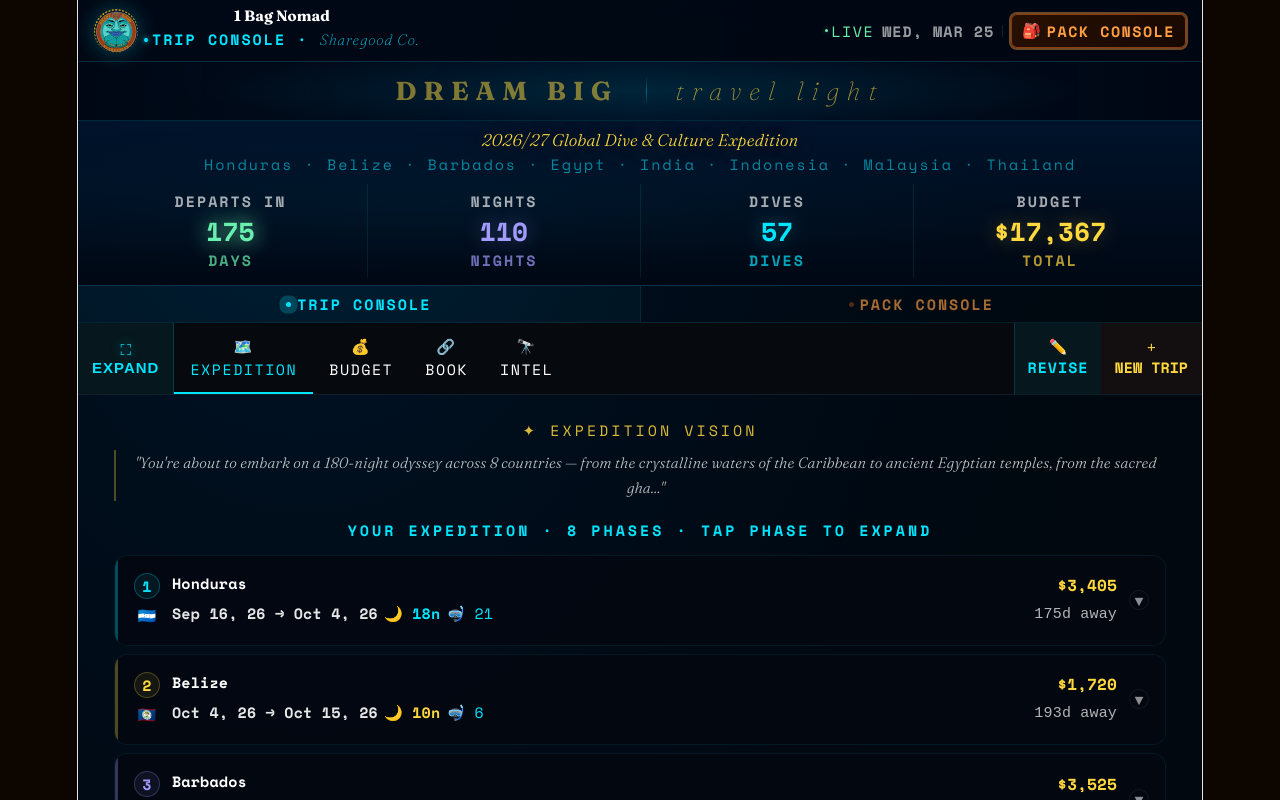
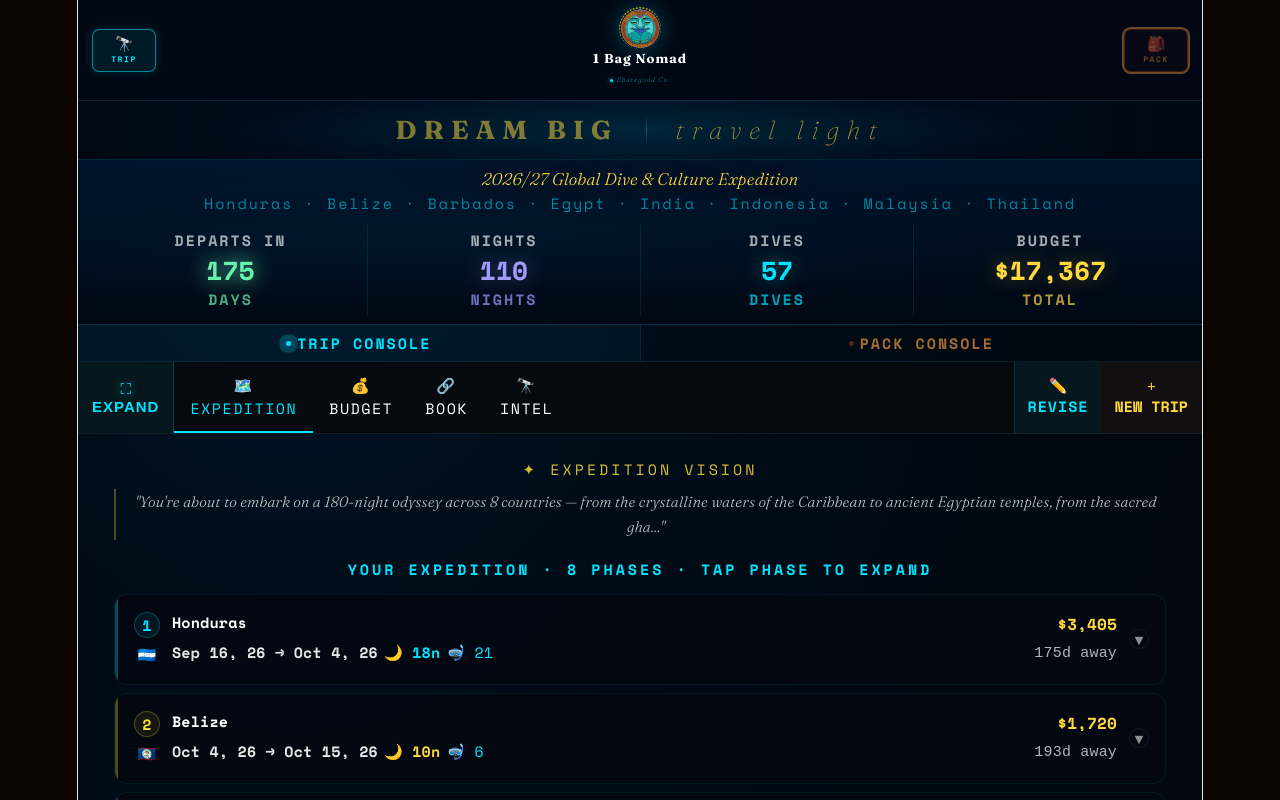
Before and after one commit to mikolangelo2-art/1-Bag-Nomad, a React (Vite) app: page / in a window 1280 px wide. Shown: the top 800 px of the page. Built offline with nearby package versions, Linux system fonts and the light colour scheme.

Commit message:
feat: centered header logo, flanking TRIP/PACK console buttons

```diff
--- a/src/App.jsx
+++ b/src/App.jsx
@@ -284,7 +284,7 @@ function SharegoodLogo({size=40,opacity=1,glowColor="rgba(169,70,29,0.5)",animat
 }
 
 // ─── ConsoleHeader ────────────────────────────────────────────────
-function ConsoleHeader({console:which,isMobile,rightSlot,children}) {
+function ConsoleHeader({console:which,isMobile,rightSlot,onTripConsole,onPackConsole,children}) {
   const isDream=which==="dream", isTrip=which==="trip", isPack=which==="pack";
   const bg=isDream?"rgba(8,6,0,0.85)":isTrip?"rgba(0,8,20,0.92)":"rgba(20,8,0,0.95)";
   const bc=isDream?"rgba(169,70,29,0.45)":isTrip?"rgba(0,229,255,0.15)":"rgba(196,87,30,0.5)";
@@ -300,19 +300,68 @@ function ConsoleHeader({console:which,isMobile,rightSlot,children}) {
   const logoGlow=isDream?"rgba(169,70,29,0.55)":isTrip?"rgba(0,229,255,0.35)":"rgba(196,87,30,0.5)";
   const radial=isDream?"rgba(169,70,29,0.4)":isTrip?"rgba(0,229,255,0.1)":"rgba(169,70,29,0.52)";
   const divLine=isDream?"rgba(255,217,61,0.5)":isTrip?"rgba(0,229,255,0.35)":"rgba(255,159,67,0.4)";
+
+  // Console nav buttons — only shown on trip/pack consoles
+  const TripBtn = ({active}) => (
+    <button onClick={active ? undefined : onTripConsole} style={{
+      display:"flex",flexDirection:"column",alignItems:"center",justifyContent:"center",gap:2,
+      padding:isMobile?"5px 8px":"6px 12px",borderRadius:7,
+      border:active?"1px solid rgba(0,229,255,0.55)":"1px solid rgba(0,229,255,0.25)",
+      background:active?"rgba(0,229,255,0.08)":"rgba(0,229,255,0.03)",
+      color:active?"#00E5FF":"rgba(0,229,255,0.45)",
+      cursor:active?"default":"pointer",fontFamily:"'Space Mono',monospace",fontWeight:700,
+      animation:active?"none":"consolePulse 3s ease-in-out infinite",
+      minHeight:isMobile?34:38,minWidth:isMobile?52:64,flexShrink:0,
+      boxShadow:active?"0 0 10px rgba(0,229,255,0.15)":"none",
+      transition:"all 0.2s",
+    }}>
+      <span style={{fontSize:isMobile?13:15,lineHeight:1}}>🔭</span>
+      <span style={{fontSize:isMobile?7:8,letterSpacing:1.5,whiteSpace:"nowrap"}}>{isMobile?"TRIP":"TRIP"}</span>
+    </button>
+  );
+  const PackBtn = ({active}) => (
+    <button onClick={active ? undefined : onPackConsole} style={{
+      display:"flex",flexDirection:"column",alignItems:"center",justifyContent:"center",gap:2,
+      padding:isMobile?"5px 8px":"6px 12px",borderRadius:7,
+      border:active?"1px solid rgba(196,87,30,0.65)":"1px solid rgba(196,87,30,0.28)",
+      background:active?"rgba(196,87,30,0.1)":"rgba(196,87,30,0.03)",
+      color:active?"#FF9F43":"rgba(255,159,67,0.4)",
+      cursor:active?"default":"pointer",fontFamily:"'Space Mono',monospace",fontWeight:700,
+      animation:active?"none":"launchPulse 3s ease-in-out infinite",
+      minHeight:isMobile?34:38,minWidth:isMobile?52:64,flexShrink:0,
+      boxShadow:active?"0 0 10px rgba(196,87,30,0.2)":"none",
+      transition:"all 0.2s",
+    }}>
+      <span style={{fontSize:isMobile?13:15,lineHeight:1}}>🎒</span>
+      <span style={{fontSize:isMobile?7:8,letterSpacing:1.5,whiteSpace:"nowrap"}}>{isMobile?"PACK":"PACK"}</span>
+    </button>
+  );
+
   return (
     <div style={{background:bg,borderBottom:`1px solid ${bc}`,backdropFilter:"blur(10px)",flexShrink:0}}>
-      <div style={{display:"flex",alignItems:"center",padding:isMobile?"5px 8px":"8px 16px",gap:6}}>
-        <SharegoodLogo size={isMobile?28:44} opacity={0.88} glowColor={logoGlow} animate={isDream}/>
-        <div style={{display:"flex",flexDirection:"column",gap:3,flexShrink:0}}>
-          <div style={{fontFamily:"'Fraunces',serif",fontSize:isMobile?10:15,fontWeight:700,color:"#FFF",letterSpacing:0,lineHeight:1}}>1 Bag Nomad</div>
-          <div style={{display:"flex",alignItems:"center",gap:4}}>
-            <div style={{width:4,height:4,borderRadius:"50%",background:dot,boxShadow:`0 0 5px ${dot}`}}/>
-            <div style={{fontSize:15,fontWeight:700,color:sub,letterSpacing:2,fontFamily:"'Space Mono',monospace"}}>{sublabel} · <span style={{fontFamily:"'Fraunces',serif",fontWeight:100,fontStyle:"italic",letterSpacing:1}}>Sharegood Co.</span></div>
-          </div>
-        </div>
-        <div style={{flex:1}}/>{rightSlot}
+      {/* Top row: [left slot] [center: logo+wordmark] [right slot] */}
+      <div style={{display:"flex",alignItems:"center",padding:isMobile?"5px 8px":"7px 14px",gap:6}}>
+        {/* Left slot */}
+        <div style={{flex:1,display:"flex",alignItems:"center",justifyContent:"flex-start"}}>
+          {(isTrip||isPack) ? <TripBtn active={isTrip}/> : rightSlot}
+        </div>
+        {/* Center: logo + wordmark */}
+        <div style={{display:"flex",flexDirection:"column",alignItems:"center",gap:3,flexShrink:0}}>
+          <SharegoodLogo size={isMobile?30:42} opacity={0.88} glowColor={logoGlow} animate={isDream}/>
+          <div style={{textAlign:"center"}}>
+            <div style={{fontFamily:"'Fraunces',serif",fontSize:isMobile?10:13,fontWeight:700,color:"#FFF",letterSpacing:1,lineHeight:1}}>1 Bag Nomad</div>
+            <div style={{display:"flex",alignItems:"center",justifyContent:"center",gap:4,marginTop:2}}>
+              <div style={{width:3,height:3,borderRadius:"50%",background:dot,boxShadow:`0 0 4px ${dot}`}}/>
+              <div style={{fontFamily:"'Fraunces',serif",fontWeight:100,fontStyle:"italic",fontSize:isMobile?6:7,color:sub,letterSpacing:1}}>Sharegood Co.</div>
+            </div>
+          </div>
+        </div>
+        {/* Right slot */}
+        <div style={{flex:1,display:"flex",alignItems:"center",justifyContent:"flex-end"}}>
+          {(isTrip||isPack) ? <PackBtn active={isPack}/> : rightSlot}
+        </div>
       </div>
+      {/* Tagline bar */}
       <div style={{display:"flex",alignItems:"center",justifyContent:"center",gap:isMobile?10:28,padding:isMobile?"10px 14px":"14px 32px",borderTop:`1px solid ${bc}`,background:`linear-gradient(90deg,transparent,${isDream?"rgba(32,15,0,0.75)":isTrip?"rgba(0,20,45,0.65)":"rgba(40,16,0,0.65)"},transparent)`,position:"relative",overflow:"hidden"}}>
         <div style={{position:"absolute",top:"50%",left:"50%",transform:"translate(-50%,-50%)",width:"80%",height:80,background:`radial-gradient(ellipse,${radial} 0%,transparent 70%)`,pointerEvents:"none"}}/>
         <div style={{fontFamily:"'Fraunces',serif",fontSize:dbSize,fontWeight:dbWeight,color:dbColor,letterSpacing:isMobile?0:7,lineHeight:1,whiteSpace:"nowrap",textShadow:isDream?"0 0 32px rgba(255,217,61,0.7),0 0 64px rgba(169,70,29,0.4)":"none",position:"relative",textTransform:"uppercase"}}>Dream Big</div>
@@ -1070,14 +1119,7 @@ function MissionConsole({tripData,onNewTrip,onRevise,onPackConsole,isFullscreen,
 
   return(
     <div className="mc-root" style={{animation:"fadeIn 0.6s ease both"}}>
-      {!isFullscreen&&<ConsoleHeader console="trip" isMobile={isMobile} rightSlot={
-        <div style={{display:"flex",alignItems:"center",gap:isMobile?6:8,flexShrink:0}}>
-          {!isMobile&&<><div style={{display:"flex",alignItems:"center",gap:3}}><div style={{width:3,height:3,borderRadius:"50%",background:"#69F0AE",boxShadow:"0 0 5px #69F0AE80"}}/><span style={{fontSize:15,color:"#69F0AE",letterSpacing:1.5,fontFamily:"'Space Mono',monospace"}}>LIVE</span></div><div style={{fontSize:15,color:"rgba(255,255,255,0.6)",letterSpacing:1,fontFamily:"'Space Mono',monospace",fontWeight:700}}>{TODAY.toLocaleDateString("en-US",{weekday:"short",month:"short",day:"numeric"}).toUpperCase()}</div><div style={{width:1,height:12,background:"rgba(0,229,255,0.15)"}}/></>}
-          <button onClick={onPackConsole} style={{display:"flex",flexDirection:"row",alignItems:"center",gap:6,padding:"5px 10px",borderRadius:6,border:"1px solid rgba(196,87,30,0.65)",background:"linear-gradient(135deg,rgba(45,18,0,0.9),rgba(26,9,0,0.85))",color:"#FF9F43",cursor:"pointer",fontFamily:"'Space Mono',monospace",fontWeight:700,animation:"launchPulse 3s ease-in-out infinite",minHeight:34,flexShrink:0}}>
-            <span style={{fontSize:15,lineHeight:1}}>🎒</span><span style={{fontSize:15,letterSpacing:1.5,whiteSpace:"nowrap"}}>{isMobile?"PACK":"PACK CONSOLE"}</span>
-          </button>
-        </div>
-      }/>}
+      {!isFullscreen&&<ConsoleHeader console="trip" isMobile={isMobile} onTripConsole={()=>{}} onPackConsole={onPackConsole}/>}
       {!isFullscreen&&<div style={{padding:isMobile?"8px 12px 6px":"10px 16px 8px",background:"linear-gradient(180deg,rgba(0,20,45,0.95),rgba(0,8,20,0.98))",borderBottom:"1px solid rgba(0,229,255,0.15)",position:"relative",overflow:"hidden"}}>
         <div style={{position:"absolute",inset:0,background:"radial-gradient(ellipse at 30% 50%,rgba(0,229,255,0.04) 0%,transparent 60%)",pointerEvents:"none"}}/>
         {tripData.tripName&&<div style={{marginBottom:isMobile?5:7,position:"relative"}}>
@@ -1463,11 +1505,7 @@ function PackConsole({tripData,onExpedition,isFullscreen,setFullscreen}) {
   return(
     <div style={{fontFamily:"'Space Mono',monospace",background:"radial-gradient(ellipse at 20% 0%,#2d1200 0%,#1a0900 28%,#0d0500 58%,#060200 100%)",minHeight:"100vh",color:"#FFF",display:"flex",flexDirection:"column"}}>
       {/* Header */}
-      {!isFullscreen&&<ConsoleHeader console="pack" isMobile={isMobile} rightSlot={
-        <button onClick={onExpedition} style={{display:"flex",flexDirection:"row",alignItems:"center",gap:6,padding:"5px 10px",borderRadius:6,border:"1px solid rgba(0,229,255,0.55)",background:"linear-gradient(135deg,rgba(0,20,45,0.92),rgba(0,40,70,0.8))",color:"#00E5FF",cursor:"pointer",fontFamily:"'Space Mono',monospace",fontWeight:700,animation:"consolePulse 3s ease-in-out infinite",minHeight:34,flexShrink:0}}>
-          <span style={{fontSize:15,lineHeight:1}}>🔭</span><span style={{fontSize:15,letterSpacing:1.5,whiteSpace:"nowrap"}}>{isMobile?"TRIP":"TRIP CONSOLE"}</span>
-        </button>
-      }/>}
+      {!isFullscreen&&<ConsoleHeader console="pack" isMobile={isMobile} onTripConsole={onExpedition} onPackConsole={()=>{}}/>}
       {/* Console switcher */}
       {!isFullscreen&&<div style={{display:"flex",borderBottom:"1px solid rgba(196,87,30,0.3)",flexShrink:0}}>
         <div onClick={onExpedition} style={{flex:1,padding:"5px 12px",display:"flex",alignItems:"center",justifyContent:"center",gap:6,cursor:"pointer",borderRight:"1px solid rgba(196,87,30,0.2)"}} onMouseOver={e=>e.currentTarget.style.background="rgba(0,229,255,0.06)"} onMouseOut={e=>e.currentTarget.style.background="transparent"}>
```
